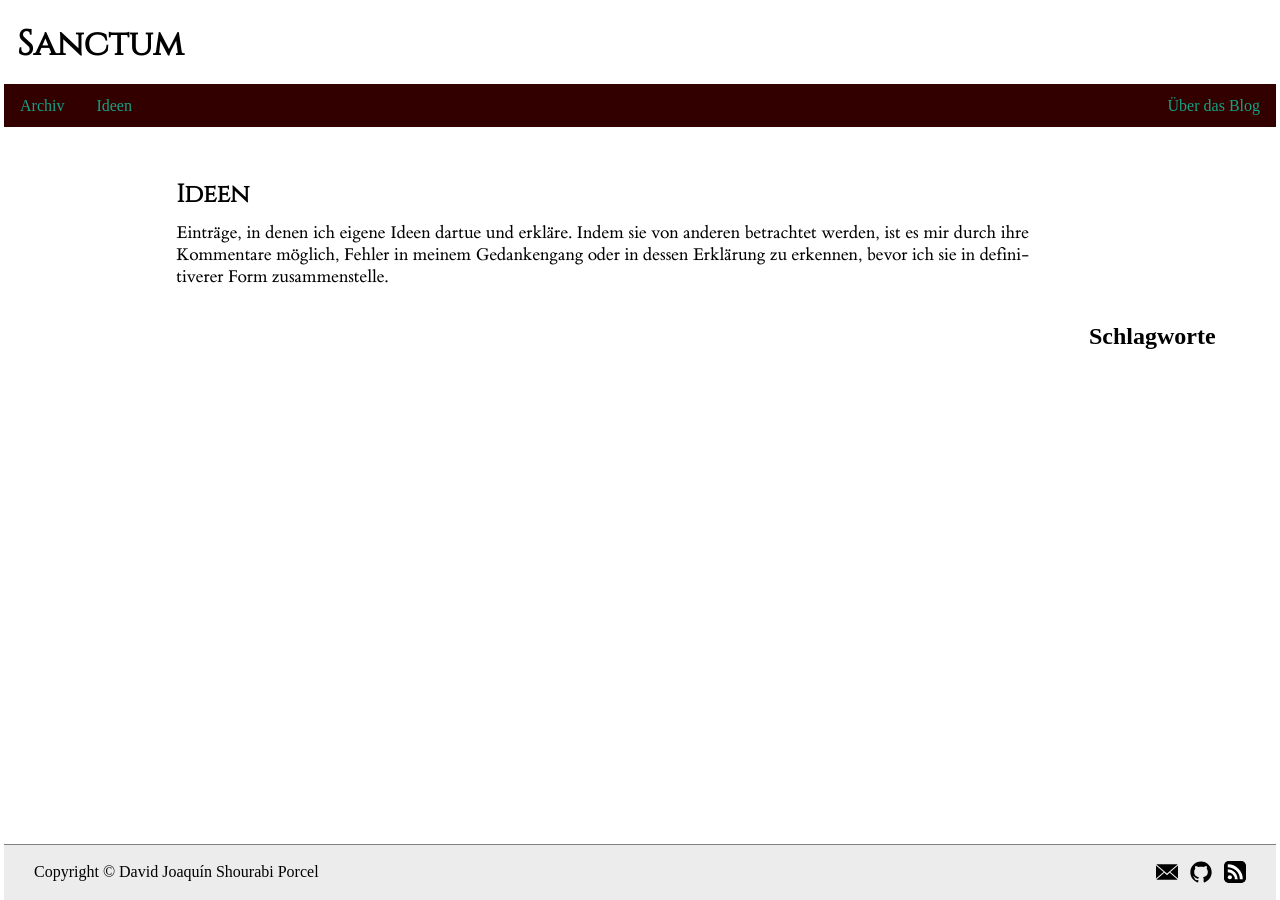
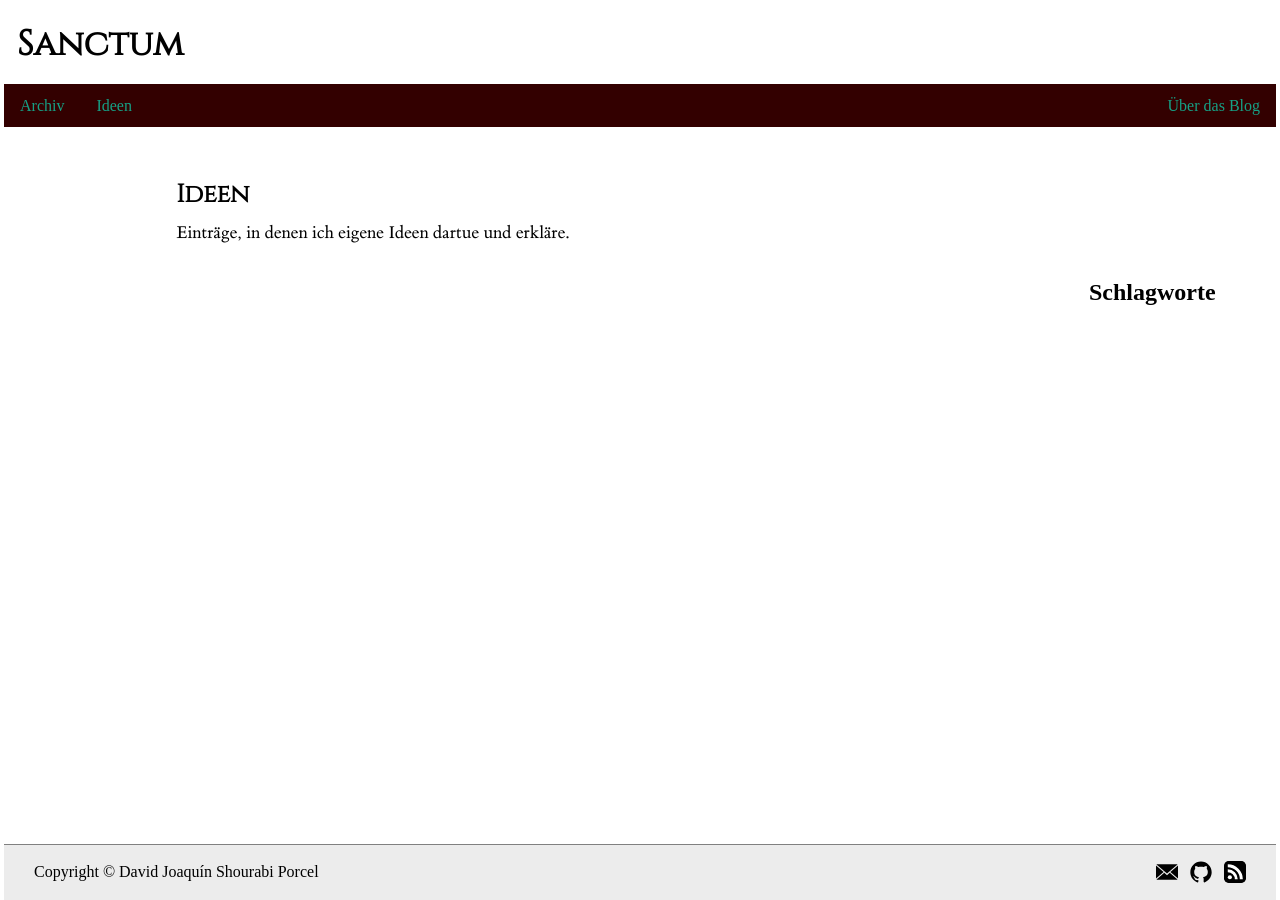
Before and after one commit to kalrish/blog, a Jekyll site: the page built from de/ideas/index.md, in a window 1280 px wide. Built offline with Jekyll 4.4.1, drawn with Linux system fonts in a browser that asks for light colours.

```diff
--- a/de/ideas/index.md
+++ b/de/ideas/index.md
@@ -1,4 +1,4 @@
 ---
 layout: category
 ---
-Einträge, in denen ich eigene Ideen dartue und erkläre. Indem sie von anderen betrachtet werden, ist es mir durch ihre Kommentare möglich, Fehler in meinem Gedankengang oder in dessen Erklärung zu erkennen, bevor ich sie in definitiverer Form zusammenstelle.
+Einträge, in denen ich eigene Ideen dartue und erkläre.
```
Also changed, not shown: en/ideas/index.md (+1 -1 lines).
